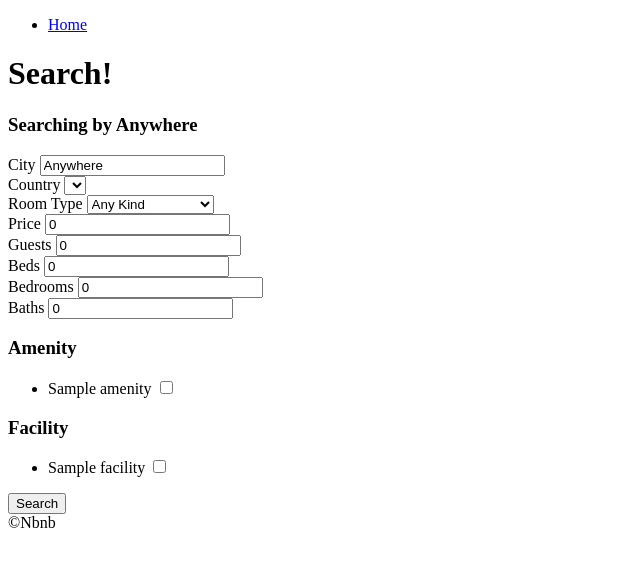
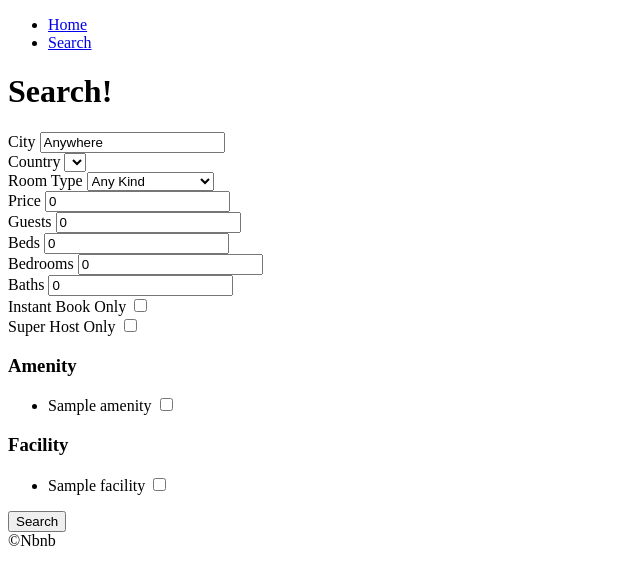
Before and after one commit to ng-lee/airbnb-clone-2019-retrial, a Django app: page /rooms/search/ in a window 1280 px wide. Shown: the top 585 px of the page, without its empty margins (0-640 px from the left). Run offline with Django 3.2, Linux system fonts and the light colour scheme; tables that the repository leaves empty hold one stand-in row (values such as "Sample post"); lists and menus that the app fills with data are empty.

Commit message:
done with search form

```diff
--- a/rooms/views.py
+++ b/rooms/views.py
@@ -29,6 +29,10 @@ def search(request):
     selected_beds = int(request.GET.get("beds", 0))
     selected_bedrooms = int(request.GET.get("bedrooms", 0))
     selected_baths = int(request.GET.get("baths", 0))
+    selected_instant_book = request.GET.get("instant_book", False)
+    selected_super_host = request.GET.get("super_host", False)
+    selected_amenities = request.GET.getlist("amenities")
+    selected_facilities = request.GET.getlist("facilities")
 
     selected = {
         "selected_city": selected_city,
@@ -39,6 +43,10 @@ def search(request):
         "selected_beds": selected_beds,
         "selected_bedrooms": selected_bedrooms,
         "selected_baths": selected_baths,
+        "selected_amenities": selected_amenities,
+        "selected_facilities": selected_facilities,
+        "selected_instant_book": selected_instant_book,
+        "selected_super_host": selected_super_host,
     }
 
     room_types = room_models.RoomType.objects.all()
--- a/templates/partials/navigation.html
+++ b/templates/partials/navigation.html
@@ -1,5 +1,6 @@
 <nav>
     <ul>
         <li><a href="{% url 'core:home' %}">Home</a></li>
+        <li><a href="{% url 'rooms:search' %}">Search</a></li>
     </ul>
 </nav>
--- a/templates/rooms/search.html
+++ b/templates/rooms/search.html
@@ -9,7 +9,6 @@
 
 {% block content %}
     <h1>Search!</h1>
-    <h3>Searching by {{selected_city}}</h3>
 
     <form action="{% url 'rooms:search' %}">
         <div>
@@ -60,12 +59,20 @@
             <input type="number" placeholder="Baths" id="baths" name="baths" value="{{selected_baths}}">
         </div>
         <div>
+            <label for="instant_book">Instant Book Only</label>
+            <input type="checkbox" id="instant_book" name="instant_book" {% if selected_instant_book %}checked{% endif %}>
+        </div>
+        <div>
+            <label for="super_host">Super Host Only</label>
+            <input type="checkbox" id="super_host" name="super_host" {% if selected_super_host %}checked{% endif %}>
+        </div>
+        <div>
             <h3>Amenity</h3>
             <ul>
                 {% for a in amenities %}
                     <li>
                         <label for="amenity_{{a.pk}}">{{a.name}}</label>
-                        <input type="checkbox" id="amenity_{{a.pk}}" name="amenities">
+                        <input type="checkbox" id="amenity_{{a.pk}}" value="{{a.pk}}" name="amenities" {% if a.pk|slugify in selected_amenities %}checked{% endif %}>
                     </li>
                 {% endfor %}
             </ul>
@@ -76,7 +83,7 @@
                 {% for f in facilities %}
                     <li>
                         <label for="facility_{{f.pk}}">{{f.name}}</label>
-                        <input type="checkbox" id="facility_{{f.pk}}" name="facilities">
+                        <input type="checkbox" id="facility_{{f.pk}}" value="{{f.pk}}" name="facilities" {% if f.pk|slugify in selected_facilities %}checked{% endif %}>
                     </li>
                 {% endfor %}
             </ul>
```
